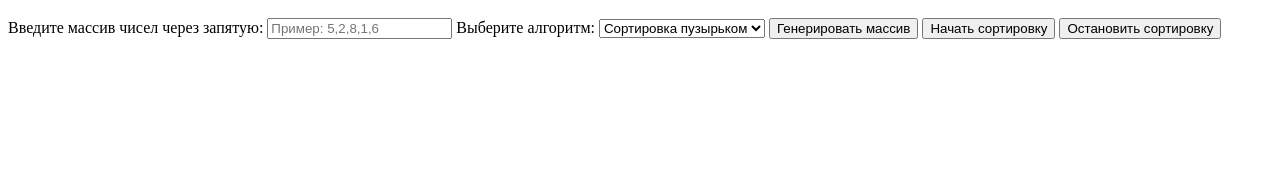
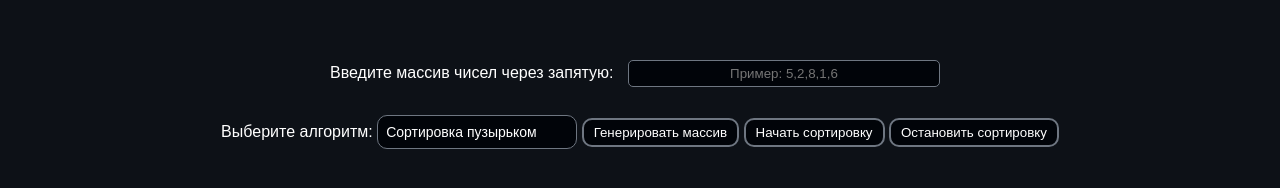
Before and after one commit to KlimenkoVladimir/wb-l2, a plain HTML site: page sort-visualisation/index.html in a window 1280 px wide. Drawn offline with Linux system fonts and the light colour scheme.

Commit message:
fix: styles

```diff
--- a/sort-visualisation/index.css
+++ b/sort-visualisation/index.css
@@ -2,7 +2,6 @@
   display: flex;
   margin-top: 20px;
 }
-
 .array-bar {
   position: relative;
   background-color: blue;
@@ -19,6 +18,53 @@
   width: 100%;
 }
 
+body {
+  font-family: Arial, sans-serif;
+  text-align: center;
+  margin: 50px;
+  background-color: #0d1117;
+  color: #ffffff;
+}
+input {
+  width: 300px;
+  margin: 10px;
+  padding: 5px;
+  text-align: center;
+  background-color: #010409;
+  border: 1px #6e7681 solid;
+  border-radius: 5px;
+  color: #ffffff;
+}
+
 button {
-  margin-top: 10px;
+  background-color: #010409;
+  border: 2px #6e7681 solid;
+  border-radius: 10px;
+  color: #ffffff;
+  padding: 5px 10px;
 }
+
+button:hover {
+  cursor: pointer;
+  border-color: #d47616;
+}
+
+select {
+  appearance: none;
+  -webkit-appearance: none;
+  -moz-appearance: none;
+  color: #ffffff;
+  background-color: #010409;
+  border: 1px #6e7681 solid;
+  border-radius: 10px;
+  padding: 8px;
+  font-size: 14px;
+  width: 200px;
+  outline: none;
+  position: relative;
+}
+
+/* При фокусе стилизуем границу */
+select:focus {
+  border-color: #d47616;
+}
--- a/sort-visualisation/index.html
+++ b/sort-visualisation/index.html
@@ -8,9 +8,11 @@
   </head>
   <body>
     <div>
-      <label for="input-array">Введите массив чисел через запятую:</label>
-      <input type="text" id="input-array" placeholder="Пример: 5,2,8,1,6" />
-
+      <div class="array">
+        <label for="input-array">Введите массив чисел через запятую:</label>
+        <input type="text" id="input-array" placeholder="Пример: 5,2,8,1,6" />
+      </div>
+      <br />
       <label for="algorithm">Выберите алгоритм:</label>
       <select id="algorithm">
         <option value="bubble">Сортировка пузырьком</option>
--- a/sort-visualisation/index.js
+++ b/sort-visualisation/index.js
@@ -224,19 +224,19 @@ function insertionSort() {
 }
 
 function quickSort(array, start = 0, end = array.length - 1) {
-  if (sortingStopped) {
-    return;
-  }
+  // if (sortingStopped) {
+  //   return;
+  // }
   if (start < end) {
     let pivotIndex = partition(array, start, end);
 
-    setTimeout(() => {
-      quickSort(array, start, pivotIndex - 1);
-    }, animationSpeed * array.length);
+    // setTimeout(() => {
+    quickSort(array, start, pivotIndex - 1);
+    // }, animationSpeed * array.length);
 
-    setTimeout(() => {
-      quickSort(array, pivotIndex + 1, end);
-    }, animationSpeed * array.length);
+    // setTimeout(() => {
+    quickSort(array, pivotIndex + 1, end);
+    // }, animationSpeed * array.length);
   } else {
     sortingStopped = true;
     renderArray();
@@ -258,5 +258,6 @@ function partition(array, start, end) {
     }
   }
   swap(i + 1, end);
+
   return i + 1;
 }
```
